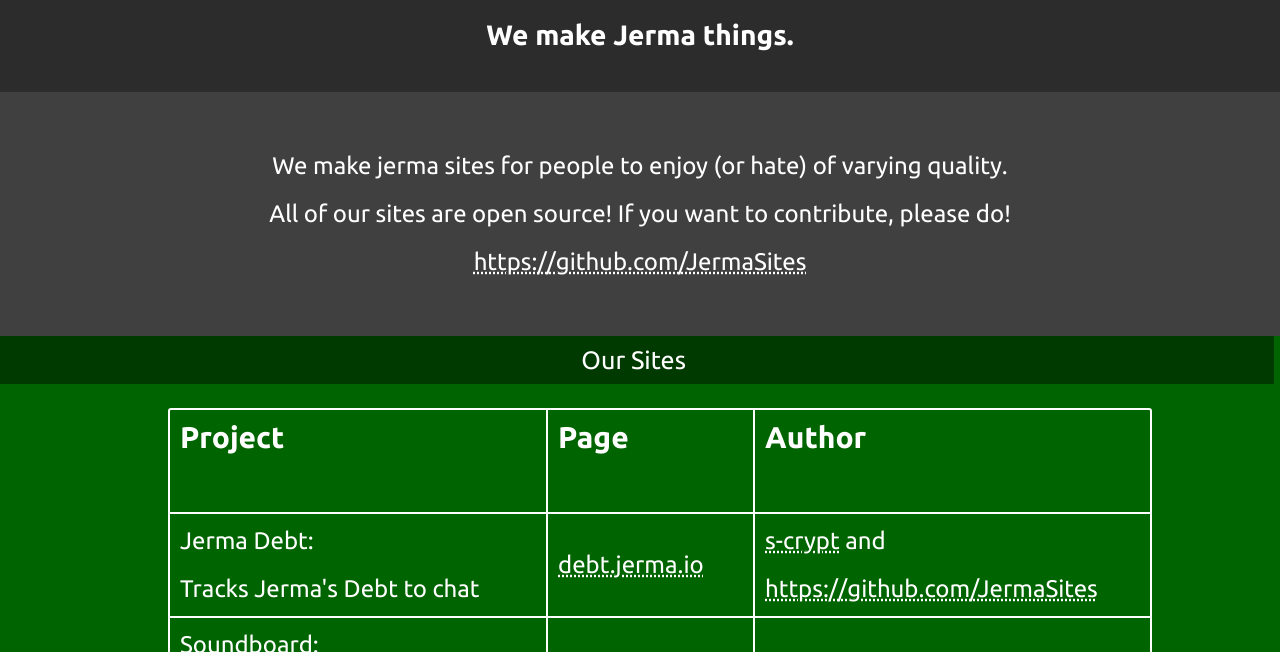
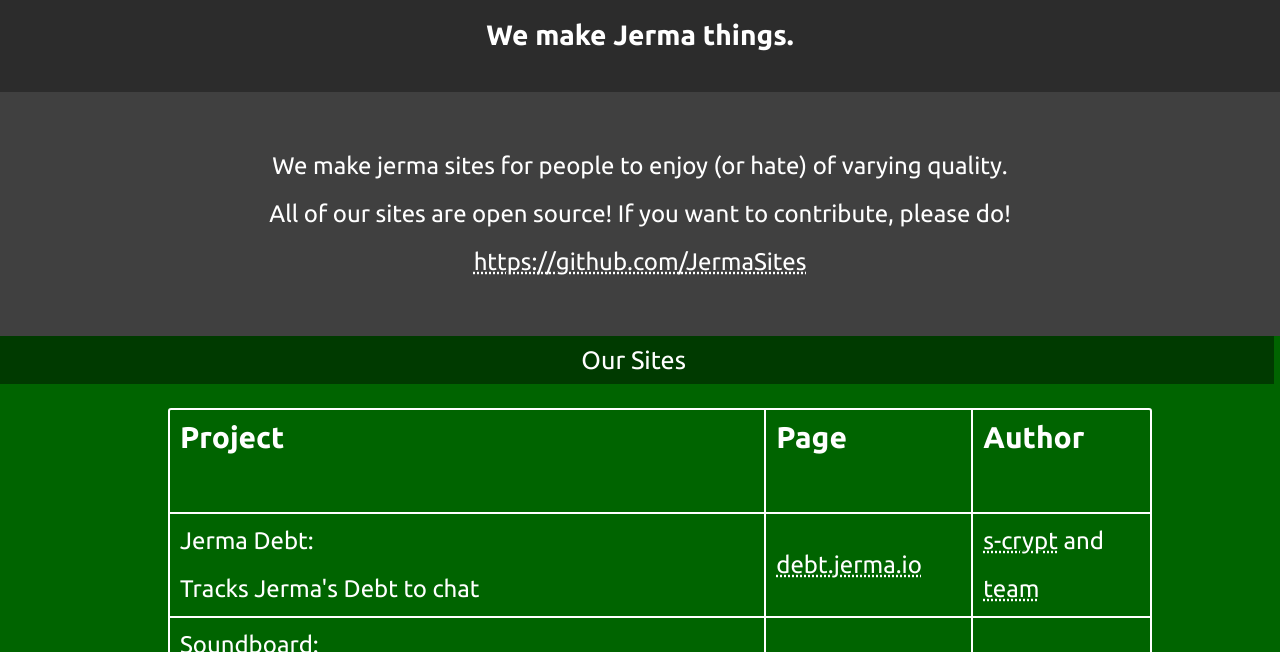
Before and after one commit to JermaSites/homepage, a plain HTML site: page index.html in a window 1280 px wide. Shown: the part 120-772 px from the top of the page. Drawn offline with Linux system fonts and the light colour scheme.

Commit message:
fix link and text switchup

```diff
--- a/index.html
+++ b/index.html
@@ -47,7 +47,7 @@
 										<br> Tracks Jerma's Debt to chat
 									</td>
 									<td><a href="https://debt.jerma.io">debt.jerma.io</a></td>
-									<td><a href="https://github.com/s-crypt">s-crypt</a> and <a href="team">https://github.com/JermaSites</a></td>
+									<td><a href="https://github.com/s-crypt">s-crypt</a> and <a href="https://github.com/JermaSites">team</a></td>
 								</tr>
 								<tr>
 									<td>Soundboard:
```
